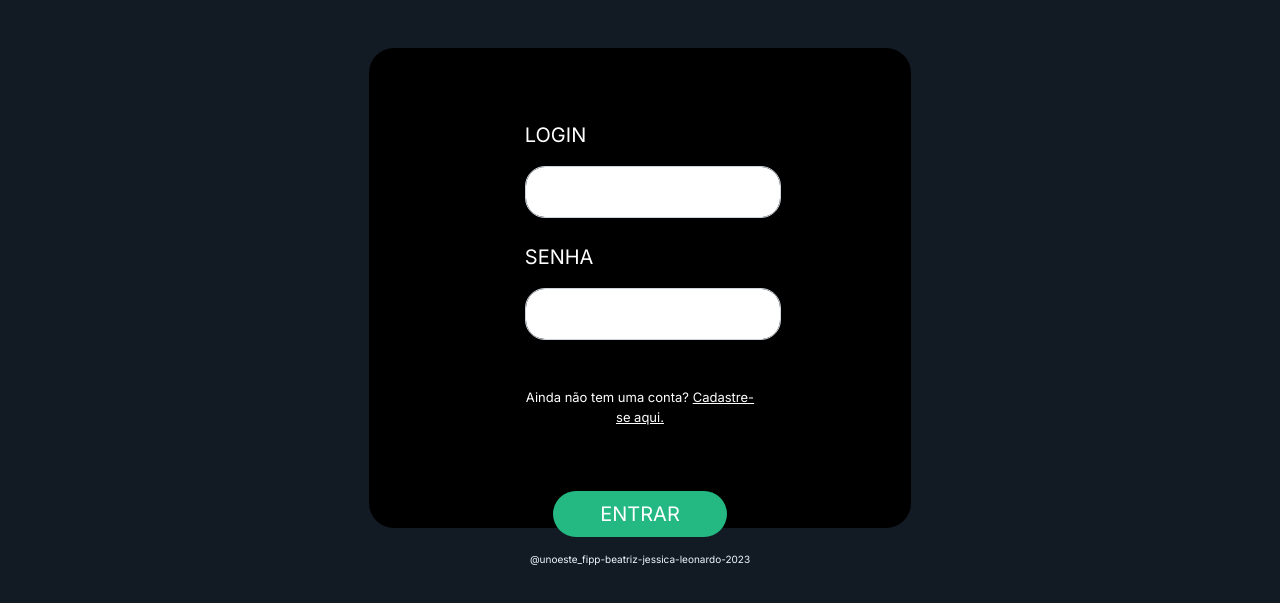
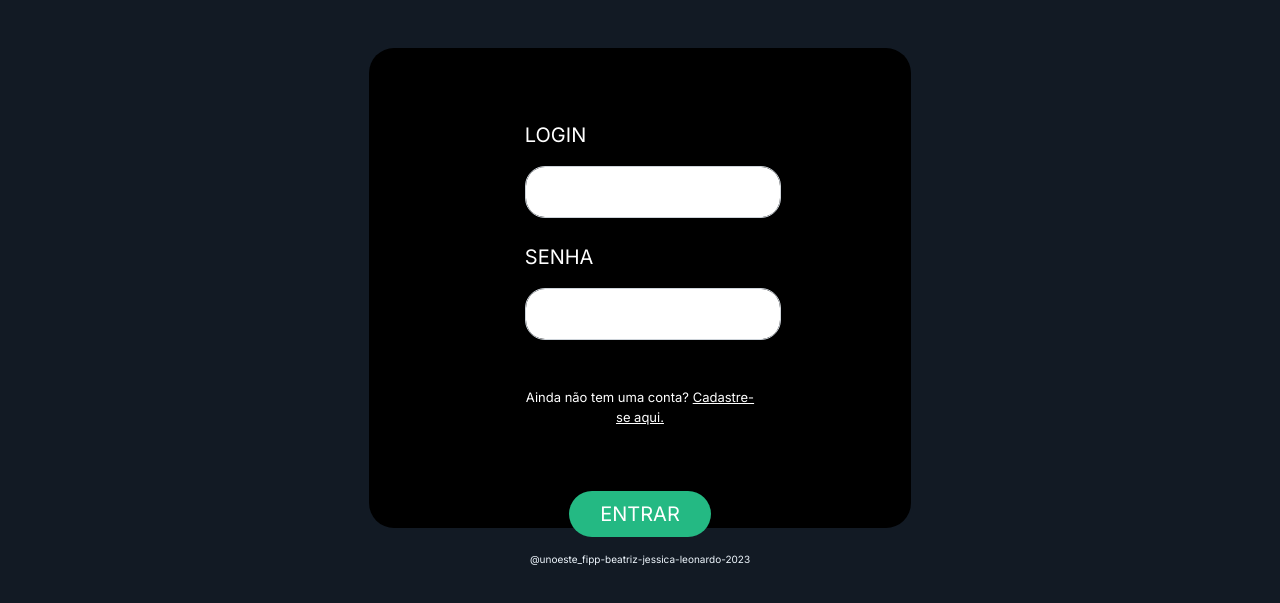
Before and after one commit to jessicaperdomo/verXus, a website: page pages/iniciarSessao/iniciarSessao.html in a window 1280 px wide. Shown: the part 101-704 px from the top of the page. Drawn offline with nearby package versions, Linux system fonts and the light colour scheme; a web font is replaced by a local one.

Commit message:
Página Inicial

```diff
--- a/pages/iniciarSessao/iniciarSessao.css
+++ b/pages/iniciarSessao/iniciarSessao.css
@@ -28,7 +28,7 @@
 
 .arredonda {
     border-radius: 130px;
-    padding: 3% 20%;
+    padding: 3% 13%;
 }
 
 .arredondaCampo {
```
